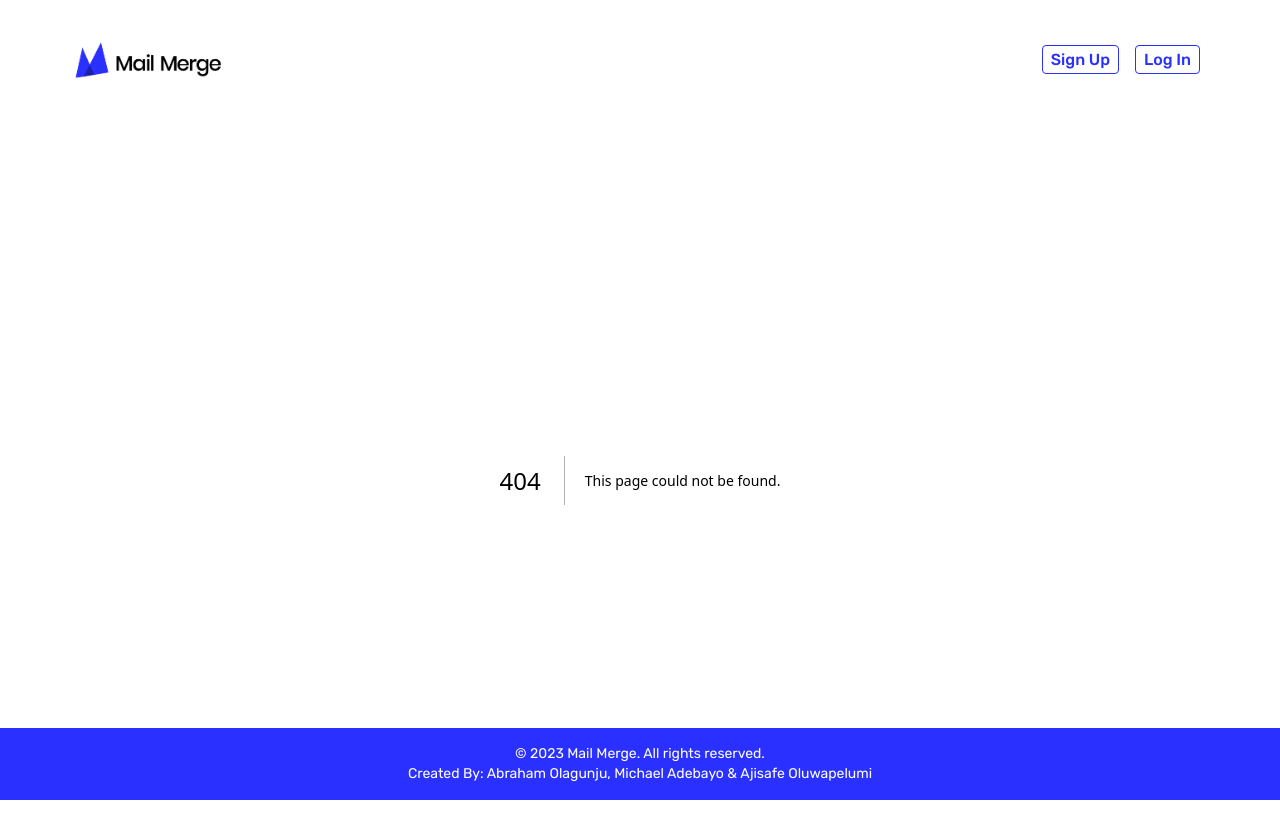
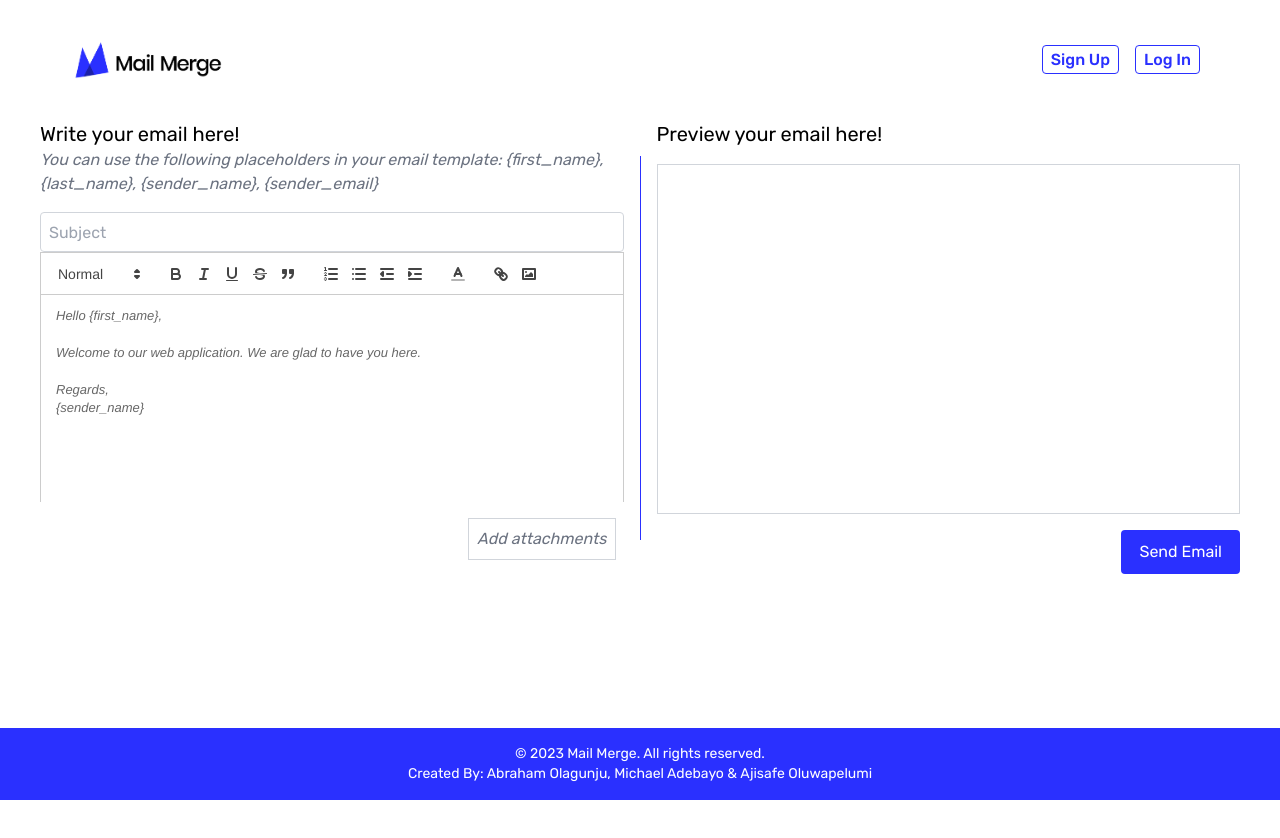
Before and after one commit to OluwaninsolaAO/simple-mail-merge, a Next.js app in the folder frontend/: page /home in a window 1280 px wide. Before the commit this address had no page. Shown: the top 838 px of the page. After the commit the page ends 800 px from the top, so only its background shows below. Built offline with nearby package versions, Linux system fonts and the light colour scheme.

Commit message:
implemented homepage functionalities

```diff
--- /dev/null
+++ b/frontend/app/components/FileInput.jsx
@@ -0,0 +1,38 @@
+"use client";
+
+const FileUpload = ({ onFileUpload }) => {
+    const handleFileUpload = (e) => {
+        const file = e.target.files[0];
+        if (!file) return;
+        onFileUpload(file);
+    };
+
+    return (
+        <div className="flex flex-col items-center justify-center">
+            <label className="w-64 flex flex-col items-center px-4 py-6 bg-white text-blue rounded-lg shadow-lg tracking-wide uppercase border border-blue cursor-pointer hover:bg-blue hover:text-white">
+                <svg
+                    className="w-8 h-8"
+                    fill="currentColor"
+                    xmlns="http://www.w3.org/2000/svg"
+                    viewBox="0 0 20 20"
+                >
+                    <path
+                        fillRule="evenodd"
+                        d="M3 13a2 2 0 100-4 2 2 0 000 4zM9 7a2 2 0 114 0 2 2 0 01-4 0zm8 6a2 2 0 100-4 2 2 0 000 4zM9 15a2 2 0 114 0 2 2 0 01-4 0z"
+                        clipRule="evenodd"
+                    />
+                </svg>
+                <span className="mt-2 text-base leading-normal">
+                    Select a file
+                </span>
+                <input
+                    type="file"
+                    className="hidden"
+                    onChange={handleFileUpload}
+                />
+            </label>
+        </div>
+    );
+};
+
+export default FileUpload;
--- /dev/null
+++ b/frontend/app/components/HomePage.jsx
@@ -0,0 +1,92 @@
+"use client";
+
+import { useState } from "react";
+import ReactQuill from "react-quill";
+import "react-quill/dist/quill.snow.css";
+
+export default function HomePage() {
+    const [html, setHtml] = useState("");
+    const [subject, setSubject] = useState("");
+    const [files, setFiles] = useState(null);
+
+    const handleChange = (value) => {
+        setHtml(value);
+    }
+
+    const handleSubjectChange = (e) => {
+        setSubject(e.target.value);
+    }
+
+    const handleFileUpload = (e) => {
+        const filesList = e.target.files;
+        setFiles([...files, ...filesList]);
+    }
+
+    const PlaceholderText = "Hello {first_name},\n\nWelcome to our web application. We are glad to have you here.\n\nRegards,\n{sender_name}";
+
+    return (
+        <div className="container mx-auto p-6">
+            <div className="flex">
+                <div className="w-1/2 p-4">
+                    <h2 className="text-xl">Write your email here!</h2>
+                    <p className="text-gray-500 italic mb-4">You can use the following placeholders in your email template: {`{first_name}, {last_name}, {sender_name}, {sender_email}`}</p>
+                    <div className="mb-4">
+                        <input
+                            type="text"
+                            className="border border-gray-300 p-2 w-full"
+                            placeholder="Subject"
+                            value={subject}
+                            onChange={handleSubjectChange}
+                        />
+                        <ReactQuill
+                            theme="snow"
+                            value={html}
+                            onChange={handleChange}
+                            placeholder={PlaceholderText}
+                            modules={{
+                                toolbar: [
+                                    [{ size: ["small", false, "large", "huge"] }],
+                                    ["bold", "italic", "underline", "strike", "blockquote"],
+                                    [
+                                        { list: "ordered" },
+                                        { list: "bullet" },
+                                        { indent: "-1" },
+                                        { indent: "+1" },
+                                    ],
+                                    [{ color: ["#000000", "#e60000", "#ff9900", "#ffff00", "#008a00", "#0066cc", "#9933ff", "#ffffff", "#facccc", "#ffebcc", "#ffffcc", "#cce8cc", "#cce0f5", "#ebd6ff", "#bbbbbb", "#f06666", "#ffc266", "#ffff66", "#66b966", "#66a3e0", "#c285ff", "#888888", "#a10000", "#b26b00", "#b2b200", "#006100", "#0047b2", "#6b24b2", "#444444", "#5c0000", "#663d00", "#666600", "#003700", "#002966", "#3d1466", 'custom-color'] }],
+                                    ["link", "image"],
+                                ],
+                            }}
+                            style={{ height: "250px", overflowY: "auto" }}
+                        />
+                        <label className="text-gray-500 italic mt-4 cursor-pointer justify-end flex">
+                            <span className="mr-2 border border-gray-300 p-2">
+                                Add attachments
+                            </span>
+                            <input
+                                type="file"
+                                accept=".pdf,.doc,.docx,.txt,.jpg,.jpeg,.png"
+                                className="border border-gray-300 p-2 w-full mt-4 cursor-pointer"
+                                multiple
+                                style={{ display: "none" }}
+                                onChange={handleFileUpload}
+                            />
+                        </label>
+                    </div>
+                </div>
+                <div className="w-px bg-blue h-96 self-center"></div>
+                <div className="w-1/2 p-4">
+                    <h2 className="text-xl mb-4">Preview your email here!</h2>
+                    <div className="mb-4 border border-gray-300 p-2" style={{ height: "350px", overflowY: "auto" }}>
+                        <div dangerouslySetInnerHTML={{ __html: html }} />
+                    </div>
+                    <div className="flex justify-end">
+                        <button className="bg-blue text-white py-2 px-4 rounded border-2 border-blue hover:bg-white hover:text-blue transition ease-out duration-300">
+                            Send Email
+                        </button>
+                    </div>
+                </div>
+            </div>
+        </div>
+    );
+}
--- /dev/null
+++ b/frontend/app/home/page.jsx
@@ -0,0 +1,11 @@
+"use client";
+
+import HomePage from "../components/HomePage";
+
+function Home() {
+    return (
+        <HomePage />
+    );
+}
+
+export default Home;
--- a/frontend/package.json
+++ b/frontend/package.json
@@ -16,6 +16,7 @@
     "postcss": "8.4.29",
     "react": "18.2.0",
     "react-dom": "18.2.0",
+    "react-quill": "^2.0.0",
     "tailwindcss": "3.3.3"
   }
 }
```
Also changed, not shown: 1 other file (tests, documents, lock files or other folders).
